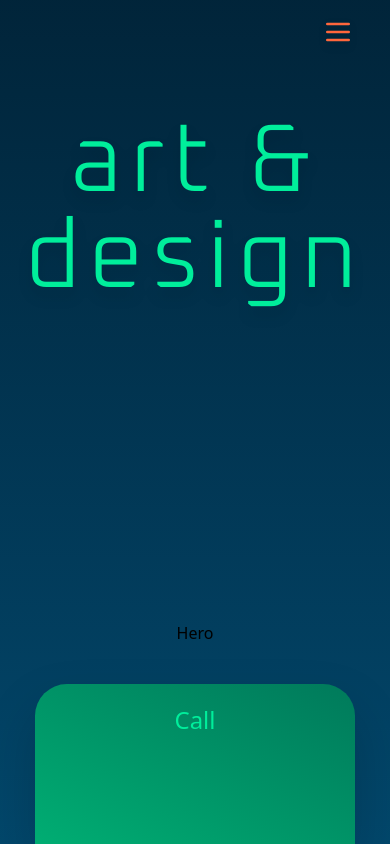
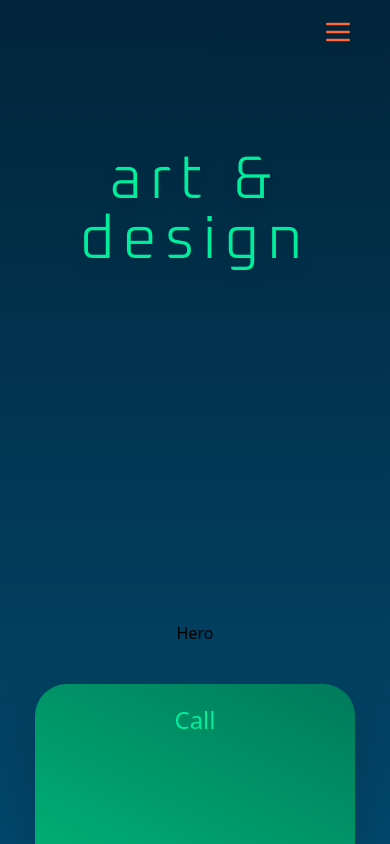
Before and after one commit to F00sh/Portfolio2, a Nuxt app: page / in a window 390 px wide. Built offline with nearby package versions, Linux system fonts and the light colour scheme; a web font is replaced by a local one.

Commit message:
flipcard text size

```diff
--- a/components/Flipcard.vue
+++ b/components/Flipcard.vue
@@ -27,7 +27,7 @@
                  flex items-center justify-center text-my-orange-light
                  tracking-[0.5rem]"
         >
-          <h2 class="text-8xl font-light drop-shadow-xl">cvilipić</h2>
+          <h2 class="text-6xl lg:text-8xl font-light drop-shadow-xl">cvilipić</h2>
         </div>
 
         <!-- BACK SIDE -->
@@ -36,7 +36,7 @@
                  rotate-y-180 flex items-center justify-center text-my-green-light
                  tracking-[0.5rem]"
         >
-          <h2 class="text-8xl font-light text-center drop-shadow-xl">art & design</h2>
+          <h2 class="text-6xl lg:text-8xl font-light text-center drop-shadow-xl">art & <br> design</h2>
         </div>
       </div>
     </div>
```
